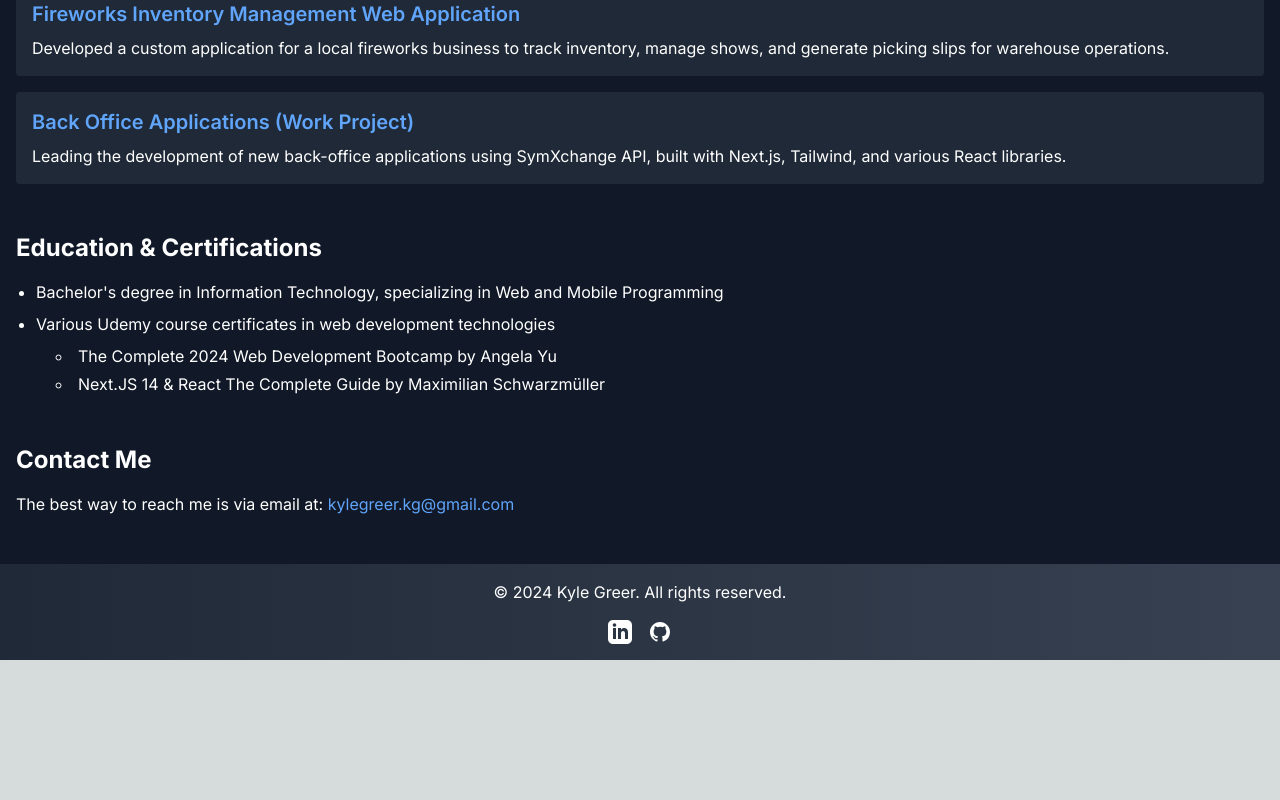
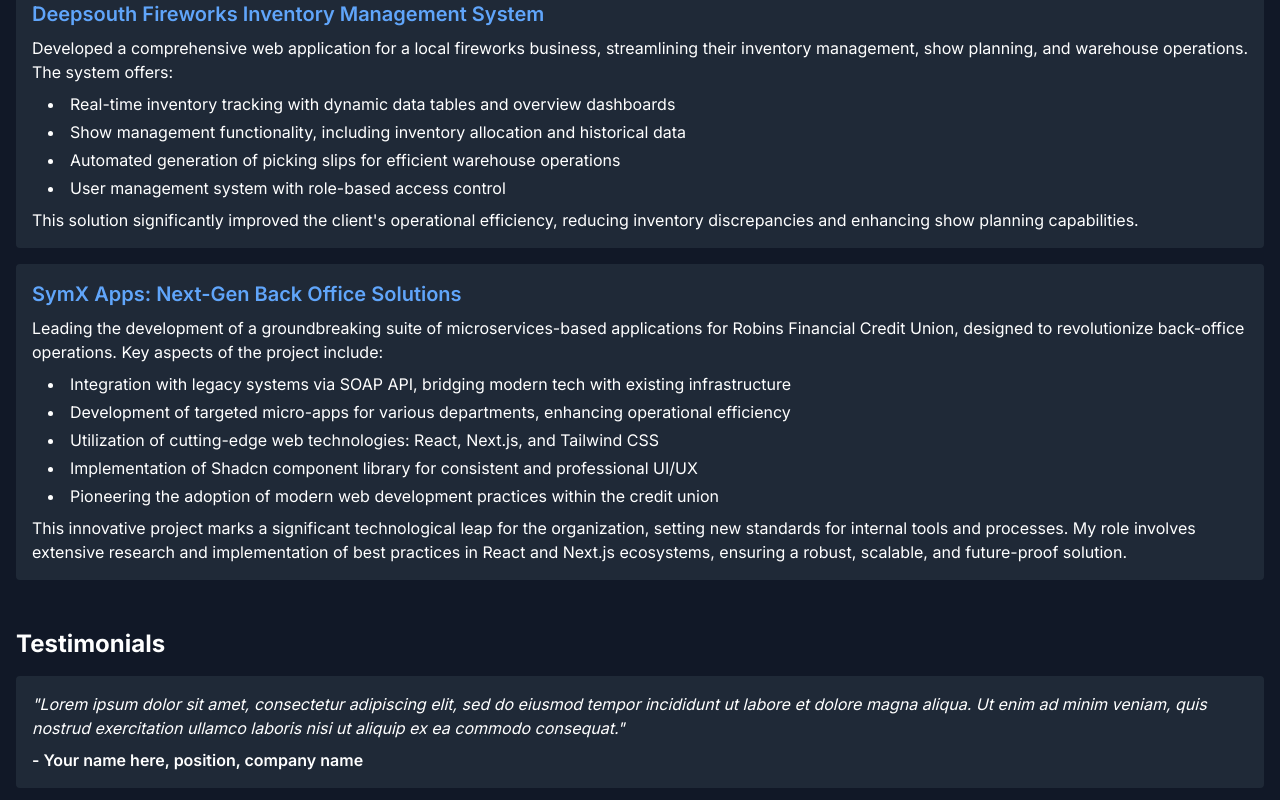
Before and after one commit to kgreer0210/kyle-greer-portfolio, a Next.js app: page / in a window 1280 px wide. Shown: the part 860-1660 px from the top of the page. Before the commit the page ends 1520 px from the top, so only its background shows below. Built offline with nearby package versions, Linux system fonts and the light colour scheme.

Commit message:
Added more robust projects and Testimonials Section

```diff
--- a/src/app/page.tsx
+++ b/src/app/page.tsx
@@ -61,8 +61,14 @@
         className={`${theme === "dark" ? "bg-gray-700" : "bg-gray-200"} p-4`}
       >
         <ul className="flex justify-center space-x-4">
-          {["About", "Skills", "Projects", "Education", "Contact"].map(
-            (item) => (
+          {[
+            "About",
+            "Skills",
+            "Projects",
+            "Testimonials",
+            "Education",
+            "Contact",
+          ].map((item) => (
             <motion.li
               key={item}
               whileHover={{ scale: 1.1 }}
@@ -79,8 +85,7 @@
                 {item}
               </a>
             </motion.li>
-            )
-          )}
+          ))}
         </ul>
       </nav>
 
@@ -144,12 +149,32 @@
             }`}
           >
             <h3 className="text-xl font-semibold mb-2 text-blue-400">
-              Fireworks Inventory Management Web Application
+              Deepsouth Fireworks Inventory Management System
             </h3>
-            <p>
-              Developed a custom application for a local fireworks business to
-              track inventory, manage shows, and generate picking slips for
-              warehouse operations.
+            <p className="mb-2">
+              Developed a comprehensive web application for a local fireworks
+              business, streamlining their inventory management, show planning,
+              and warehouse operations. The system offers:
+            </p>
+            <ul className="list-disc list-inside ml-4 space-y-1">
+              <li>
+                Real-time inventory tracking with dynamic data tables and
+                overview dashboards
+              </li>
+              <li>
+                Show management functionality, including inventory allocation
+                and historical data
+              </li>
+              <li>
+                Automated generation of picking slips for efficient warehouse
+                operations
+              </li>
+              <li>User management system with role-based access control</li>
+            </ul>
+            <p className="mt-2">
+              This solution significantly improved the client's operational
+              efficiency, reducing inventory discrepancies and enhancing show
+              planning capabilities.
             </p>
           </div>
           <div
@@ -158,12 +183,61 @@
             }`}
           >
             <h3 className="text-xl font-semibold mb-2 text-blue-400">
-              Back Office Applications (Work Project)
+              SymX Apps: Next-Gen Back Office Solutions
             </h3>
-            <p>
-              Leading the development of new back-office applications using
-              SymXchange API, built with Next.js, Tailwind, and various React
-              libraries.
+            <p className="mb-2">
+              Leading the development of a groundbreaking suite of
+              microservices-based applications for Robins Financial Credit
+              Union, designed to revolutionize back-office operations. Key
+              aspects of the project include:
+            </p>
+            <ul className="list-disc list-inside ml-4 space-y-1">
+              <li>
+                Integration with legacy systems via SOAP API, bridging modern
+                tech with existing infrastructure
+              </li>
+              <li>
+                Development of targeted micro-apps for various departments,
+                enhancing operational efficiency
+              </li>
+              <li>
+                Utilization of cutting-edge web technologies: React, Next.js,
+                and Tailwind CSS
+              </li>
+              <li>
+                Implementation of Shadcn component library for consistent and
+                professional UI/UX
+              </li>
+              <li>
+                Pioneering the adoption of modern web development practices
+                within the credit union
+              </li>
+            </ul>
+            <p className="mt-2">
+              This innovative project marks a significant technological leap for
+              the organization, setting new standards for internal tools and
+              processes. My role involves extensive research and implementation
+              of best practices in React and Next.js ecosystems, ensuring a
+              robust, scalable, and future-proof solution.
+            </p>
+          </div>
+        </section>
+
+        <section id="testimonials" className="mb-12">
+          <h1 className="text-2xl font-bold mb-4">Testimonials</h1>
+          <div
+            className={`p-4 rounded ${
+              theme === "dark" ? "bg-gray-800" : "bg-gray-100"
+            }`}
+          >
+            <blockquote className="italic">
+              "Lorem ipsum dolor sit amet, consectetur adipiscing elit, sed do
+              eiusmod tempor incididunt ut labore et dolore magna aliqua. Ut
+              enim ad minim veniam, quis nostrud exercitation ullamco laboris
+              nisi ut aliquip ex ea commodo consequat."
+            </blockquote>
+            <p className="mt-2 font-semibold">
+              - Your name here, position, company name
             </p>
           </div>
         </section>
@@ -180,9 +254,11 @@
             <li>
               Various Udemy course certificates in web development technologies
               <ul className="list-circle list-inside ml-5 mt-2 space-y-1">
-                <li>The Complete 2024 Web Development Bootcamp by Angela Yu</li>
                 <li>
-                  Next.JS 14 & React The Complete Guide by Maximilian
+                  The Complete 2024 Web Development Bootcamp - by Angela Yu
+                </li>
+                <li>
+                  Next.JS 14 & React: The Complete Guide - by Maximilian
                   Schwarzmüller
                 </li>
               </ul>
```
Lines whose indentation alone changed are shown as unchanged.
